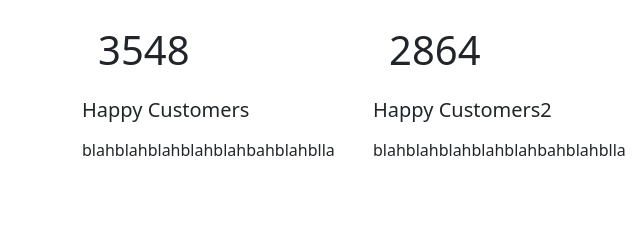
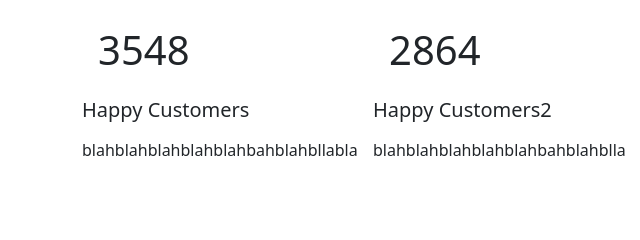
Before and after one commit to iraryc/Maxx_Energy_2.0, a plain HTML site: page index.html in a window 1280 px wide. Shown: the part 2180-2420 px from the top of the page, 0-640 px from the left. Drawn offline with nearby package versions, Linux system fonts and the light colour scheme; files that its build step writes are made by us from their sources; files whose address does not match are found by name.

Commit message:
blah
blah

```diff
--- a/index.html
+++ b/index.html
@@ -233,7 +233,7 @@
                     <h1 class="mb-0" data-toggle="counter-up">3548</h1>
                 </div>
                 <h5 class="mb-3">Happy Customers</h5>
-                <span>blahblahblahblahblahbahblahblla</span>
+                <span>blahblahblahblahblahbahblahbllabla</span>
             </div>
             <div class="col-md-6 col-lg-3 wow fadeIn" data-wow-delay="0.3s">
                 <div class="d-flex align-items-center mb-4">
```
